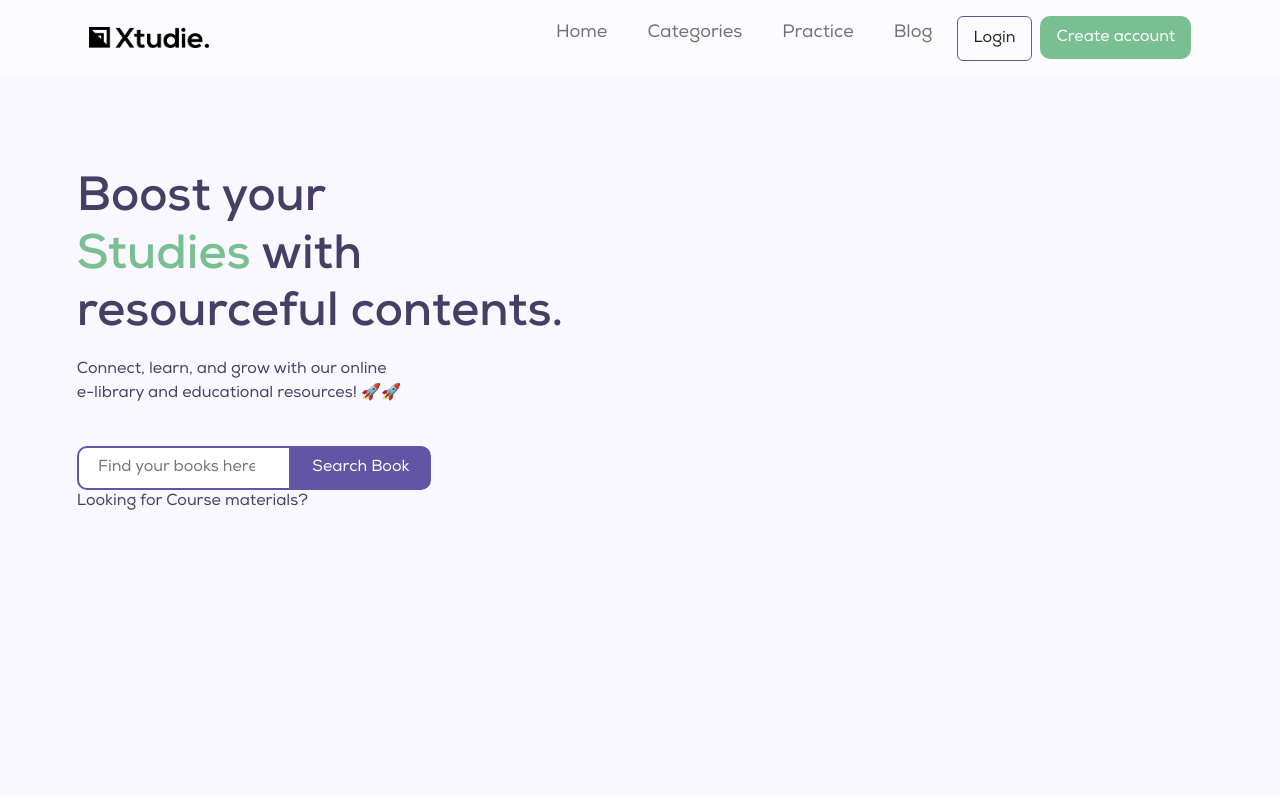
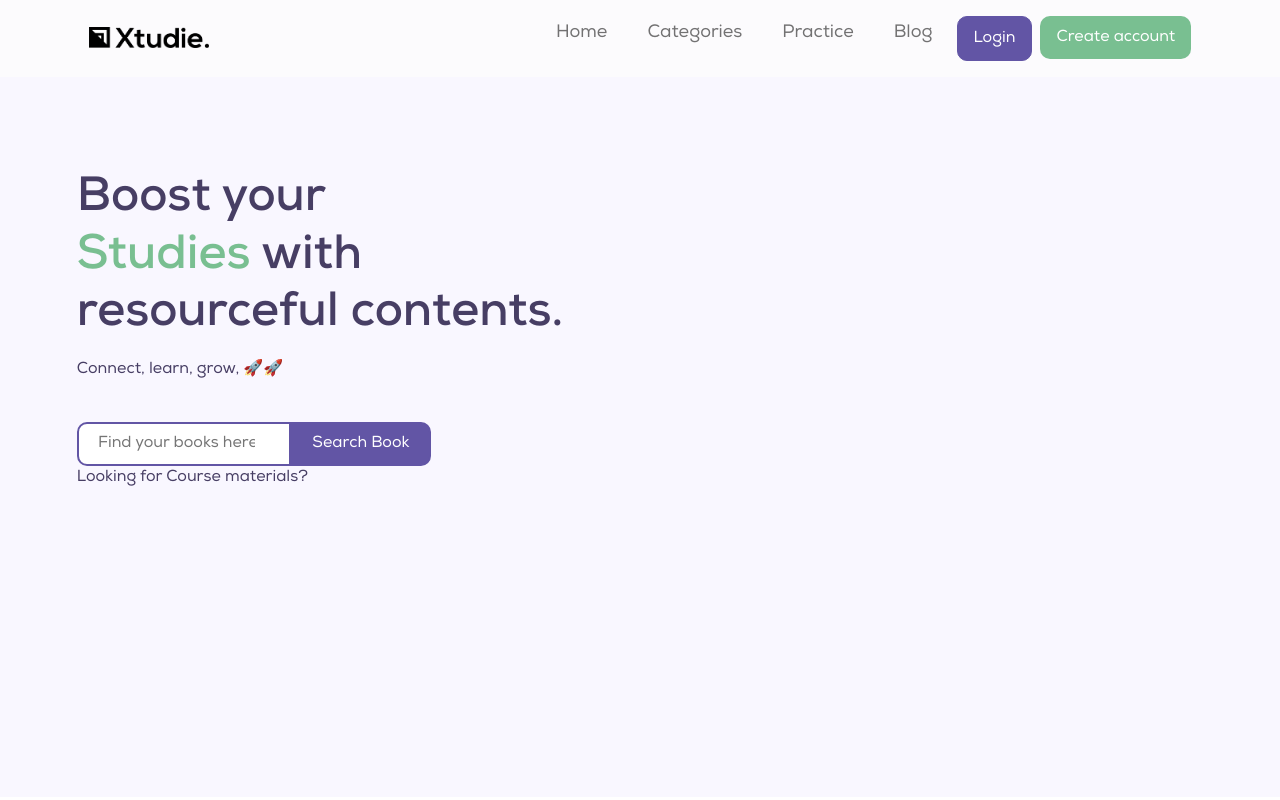
Before and after one commit to Xtudie/Xtudie-Main, a website: page index.html in a window 1280 px wide. Both pictures are taken after a click on the button "Login". Shown: the top 800 px of the page. Drawn offline with nearby package versions, Linux system fonts and the light colour scheme.

Commit message:
styles added

```diff
--- a/css/style.css
+++ b/css/style.css
@@ -125,11 +125,14 @@ header {
     outline: none;
     transition: .5s;
 }
-#search-books button{
+#login-btn, #search-books button{
     background-color: #6255A5;
     color: #fff;
     border-top-left-radius: 0;
     border-bottom-left-radius: 0;
+}
+#login-btn {
+    border-radius: 10px;
 }
 /* About */
 #about{
@@ -231,6 +234,15 @@ header {
 .login {
     display: none;
 }
+btn:focus, a:focus
+{
+         outline: none;
+}
+.navbar-toggler:focus
+{
+         outline: none !important;
+         box-shadow: none;
+}
 /* Mobile screens */
 @media (max-width: 768px){
     header {
--- a/index.html
+++ b/index.html
@@ -11,6 +11,7 @@
     <title>Xtudie</title>
 </head>
 <body>
+
     <!-- navbar -->
     <header>
         <nav class="navbar navbar-expand-md">
@@ -63,7 +64,7 @@
         <div class="intro">
             <!-- <p>Let's make the best investments</p> -->
             <h1>Boost your <br><span id="book">Studies</span> with <br>resourceful contents.</h1>
-            <p>Connect, learn, and grow with our online <br>e-library and educational resources! 🚀🚀</p>
+            <p>Connect, learn, grow, 🚀🚀</p>
             <div id="search-books">
                 <input type="search" name="search books" id="search-book" placeholder="Find your books here">
                 <button type="submit">Search Book</button>
```
